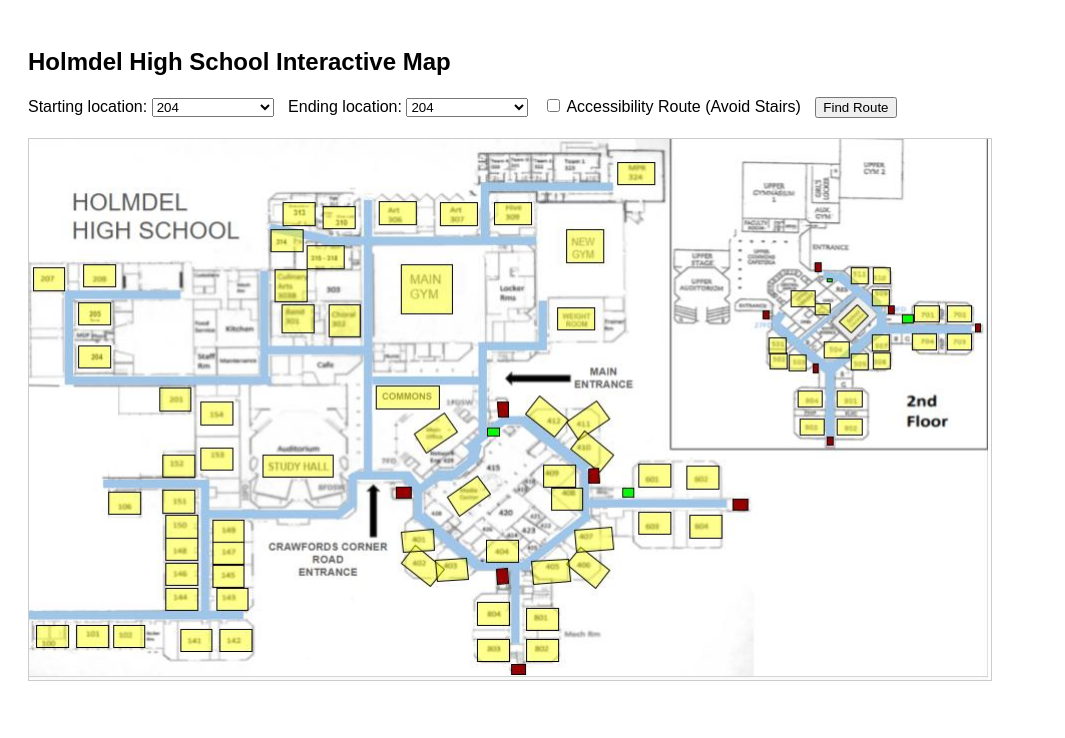
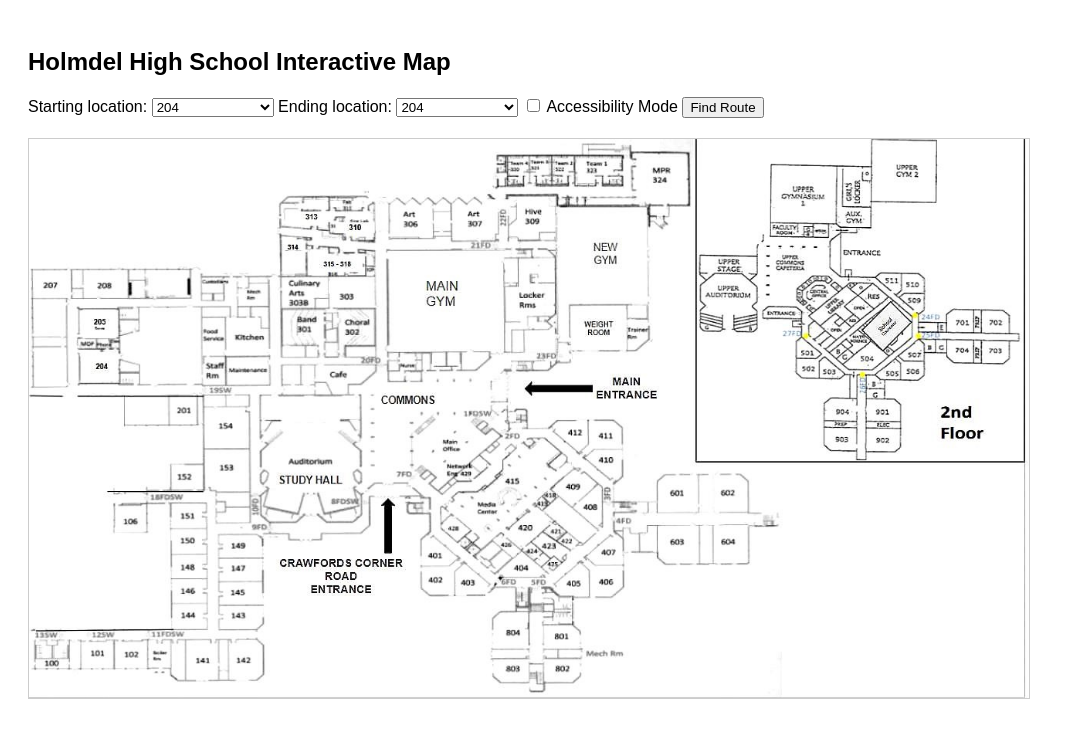
Before and after one commit to smccauleyholmdel/holmdel_HS_map, a plain HTML site: page index.html in a window 1280 px wide. Both pictures are taken after a click on the button "Find Route". Shown: the whole page, without its empty margins (0-1065 px from the left). Drawn offline with Linux system fonts and the light colour scheme.

Commit message:
Add files via upload

```diff
--- a/index.html
+++ b/index.html
@@ -1,16 +1,14 @@
-
 <!DOCTYPE html>
 <html lang="en">
 <head>
-  <meta charset="UTF-8">
+  <meta charset="UTF-8" />
   <title>Holmdel High Interactive Map</title>
   <style>
     body { font-family: sans-serif; padding: 20px; }
     #map-container { position: relative; display: inline-block; }
     #map { width: 100%; max-width: 1000px; border: 1px solid #ccc; }
-    .highlight-path { position: absolute; background: rgba(0, 0, 255, 0.5); height: 4px; }
+    canvas.route-line { position: absolute; top: 0; left: 0; pointer-events: none; }
     .controls { margin-bottom: 20px; }
-    label { margin-right: 10px; }
   </style>
 </head>
 <body>
@@ -23,46 +21,14 @@
       <select id="end-room"></select>
     </label>
     <label>
-      <input type="checkbox" id="accessible-route"> Accessibility Route (Avoid Stairs)
+      <input type="checkbox" id="accessible-mode"> Accessibility Mode
     </label>
     <button onclick="findRoute()">Find Route</button>
   </div>
   <div id="map-container">
-    <img id="map" src="Untitled_presentation.jpg" alt="Holmdel Map">
+    <img id="map" src="map.jpg" alt="School Map">
+    <canvas id="route-canvas" class="route-line"></canvas>
   </div>
-
-  <script>
-    const rooms = [
-      "204", "205", "207", "208", "106", "100", "101", "143", "142", "141", "144", "145", "146", "147", "148", "149", "150", "151", "152", "153", "154",
-      "303B", "301", "302", "Commons", "Auditorium", "Main Gym", "New Gym", "Nurse", "306", "307", "HIVE", "310", "313", "314", "315", "303", "MPR", "Media Center",
-      "Fitness Center", "401", "402", "403", "404", "405", "406", "407", "408", "409", "410", "411", "412", "601", "602", "603", "604", "801", "802", "803", "804",
-      "501", "502", "503", "504", "505", "506", "507", "509", "510", "511", "512", "Counselor Office", "702", "703", "704", "901", "902", "903", "904", "Upper Gym", "Upper Library"
-    ];
-
-    const startSelect = document.getElementById("start-room");
-    const endSelect = document.getElementById("end-room");
-
-    rooms.forEach(room => {
-      const option1 = document.createElement("option");
-      const option2 = document.createElement("option");
-      option1.text = option2.text = room;
-      option1.value = option2.value = room;
-      startSelect.add(option1);
-      endSelect.add(option2);
-    });
-
-    function findRoute() {
-      const start = startSelect.value;
-      const end = endSelect.value;
-      const accessible = document.getElementById("accessible-route").checked;
-      let message = `Routing from ${start} to ${end}`;
-      if (accessible) {
-        message += " using accessibility mode (avoiding stairs).";
-      } else {
-        message += ".";
-      }
-      alert(message + " Visual path overlay will be included in full version.");
-    }
-  </script>
+  <script src="script.js"></script>
 </body>
 </html>
--- /dev/null
+++ b/script.js
@@ -0,0 +1,25 @@
+const rooms = [
+  "204", "205", "207", "208", "106", "100", "101", "143", "142", "141", "144",
+  "145", "146", "147", "148", "149", "150", "151", "152", "153", "154", "303B",
+  "301", "302", "Commons", "Auditorium", "Main Gym", "New Gym", "Nurse", "306",
+  "307", "HIVE", "310", "313", "314", "315", "303", "MPR", "Media Center",
+  "Fitness Center", "401", "402", "403", "404", "405", "406", "407", "408",
+  "409", "410", "411", "412", "601", "602", "603", "604", "801", "802", "803",
+  "804", "501", "502", "503", "504", "505", "506", "507", "509", "510", "511",
+  "512", "Counselor Office", "702", "703", "704", "901", "902", "903", "904",
+  "Upper Gym", "Upper Library"
+];
+
+const startSelect = document.getElementById("start-room");
+const endSelect = document.getElementById("end-room");
+rooms.forEach(room => {
+  startSelect.add(new Option(room, room));
+  endSelect.add(new Option(room, room));
+});
+
+function findRoute() {
+  const start = startSelect.value;
+  const end = endSelect.value;
+  const accessible = document.getElementById("accessible-mode").checked;
+  alert(`Routing from ${start} to ${end}. Accessibility mode: ${accessible}`);
+}
```
Also changed, not shown: map.jpg (added).
